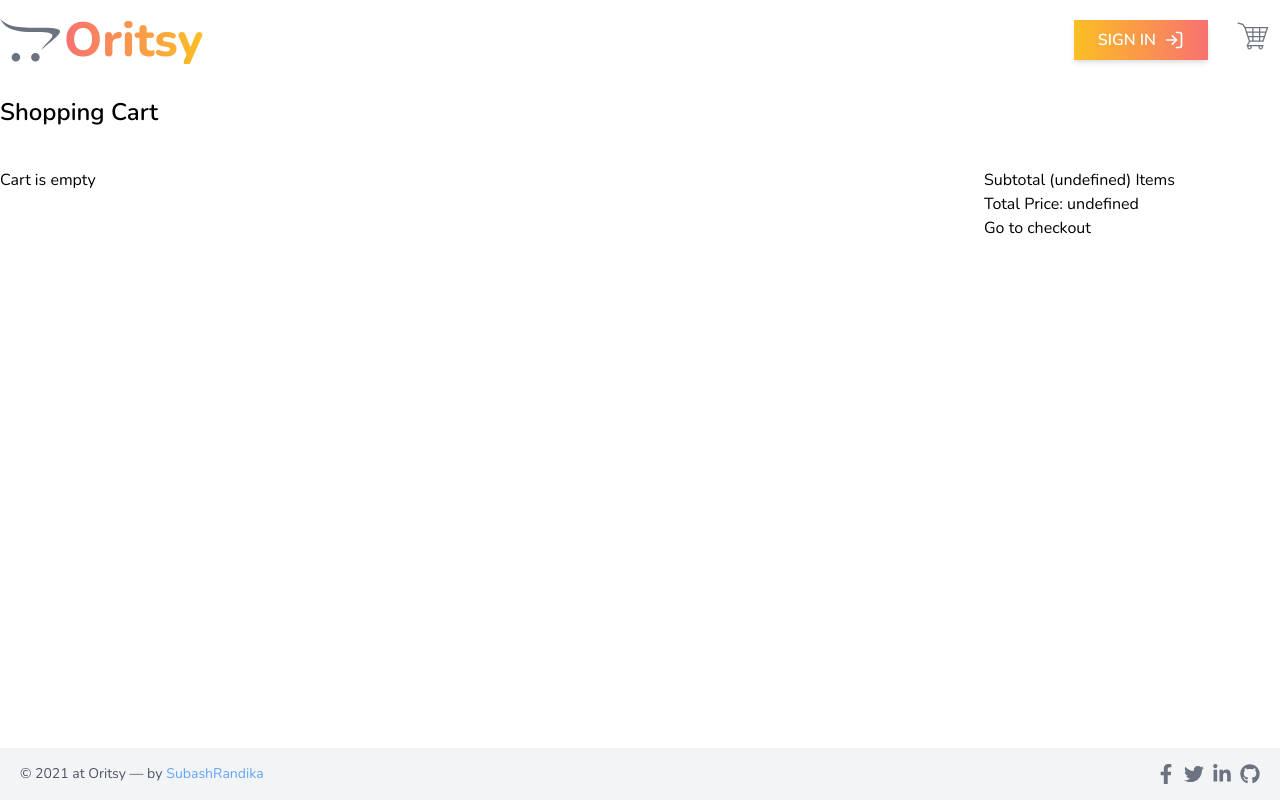
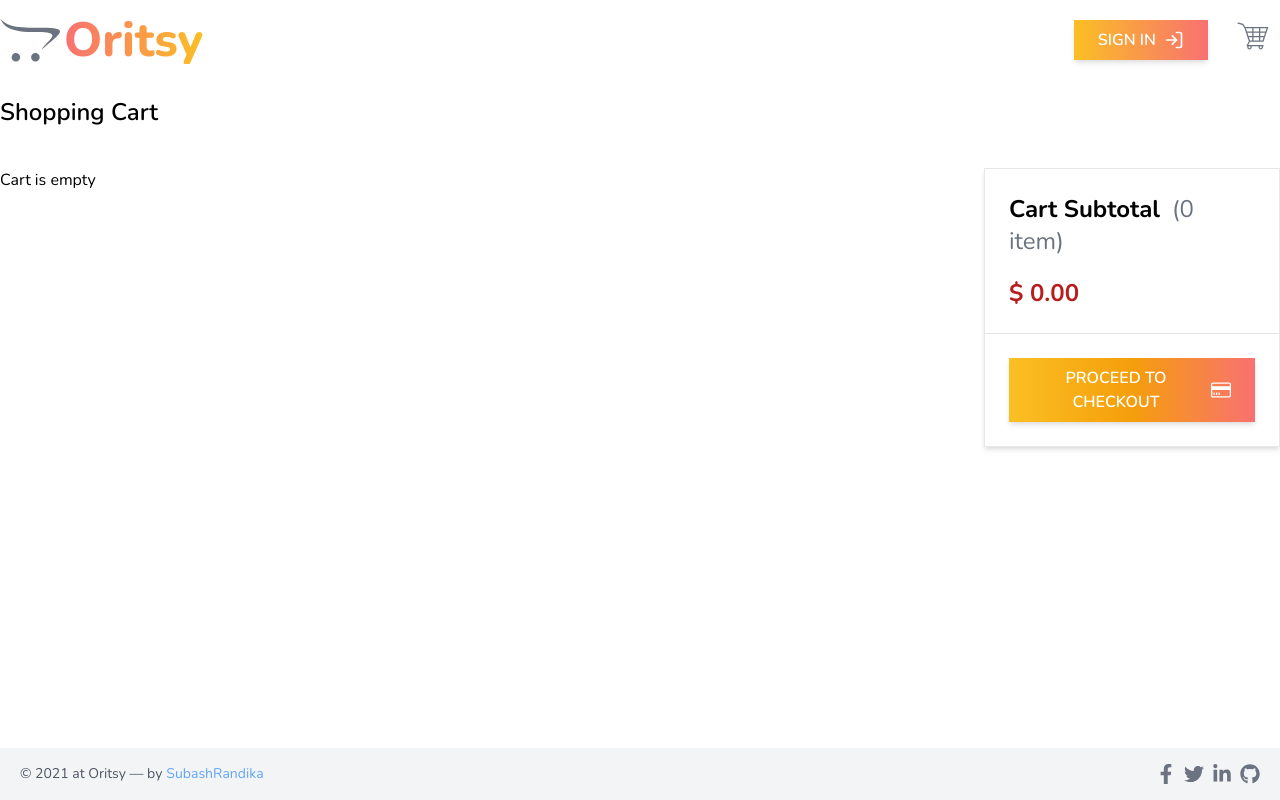
Before and after one commit to SubashRandika/oritsy, a React (Create React App) app in the folder front-end/: page /cart/1 in a window 1280 px wide. Built offline with nearby package versions, Linux system fonts and the light colour scheme.

Commit message:
Implemented cart subtotal with items count and proceed to checkout button with styles.

```diff
--- a/front-end/src/pages/Cart.jsx
+++ b/front-end/src/pages/Cart.jsx
@@ -1,14 +1,33 @@
 import React from 'react';
 import { useSelector } from 'react-redux';
+import { ImCreditCard } from 'react-icons/im';
 import CartItem from '../components/CartItem';
 import { cartSelector } from '../redux/slices/cartSlice';
 
 const Cart = () => {
 	const { cartItems } = useSelector(cartSelector);
 
-	const getTotalCartItems = () => {};
+	const getTotalCartItems = () => {
+		const itemTotal = cartItems.reduce(
+			(currentQuantity, currentItem) => currentQuantity + currentItem.quantity,
+			0
+		);
 
-	const getTotalPrice = () => {};
+		if (itemTotal > 1) {
+			return `(${itemTotal} items)`;
+		} else {
+			return `(${itemTotal} item)`;
+		}
+	};
+
+	const getTotalPrice = () => {
+		return cartItems
+			.reduce(
+				(currentPrice, currentItem) => currentPrice + currentItem.price,
+				0
+			)
+			.toFixed(2);
+	};
 
 	return (
 		<main className='container m-auto py-4 h-full'>
@@ -24,12 +43,26 @@ const Cart = () => {
 					)}
 				</div>
 				<div>
-					<div>
-						<p>{`Subtotal (${getTotalCartItems()}) Items`}</p>
-						<p>{`Total Price: ${getTotalPrice()}`}</p>
-					</div>
-					<div>
-						<button>Go to checkout</button>
+					<div className='border border-gray-200 shadow-md'>
+						<div className='border-b border-gray-200 p-6'>
+							<p className='text-2xl font-bold'>
+								Cart Subtotal
+								<span className='font-normal text-gray-500 px-3'>
+									{getTotalCartItems()}
+								</span>
+							</p>
+							<p className='text-2xl font-bold mt-5 text-red-700'>
+								{`$ ${getTotalPrice()}`}
+							</p>
+						</div>
+						<div className='p-6 flex justify-center items-center'>
+							<button className='flex items-center bg-gradient-to-r from-yellow-400 via-yellow-500 to-red-400 text-white font-semibold px-6 py-2 shadow-md hover:shadow-lg transition duration-300 ease-in-out'>
+								<span className='mr-3 uppercase'>Proceed to checkout</span>
+								<span className='text-xl'>
+									<ImCreditCard />
+								</span>
+							</button>
+						</div>
 					</div>
 				</div>
 			</div>
```
